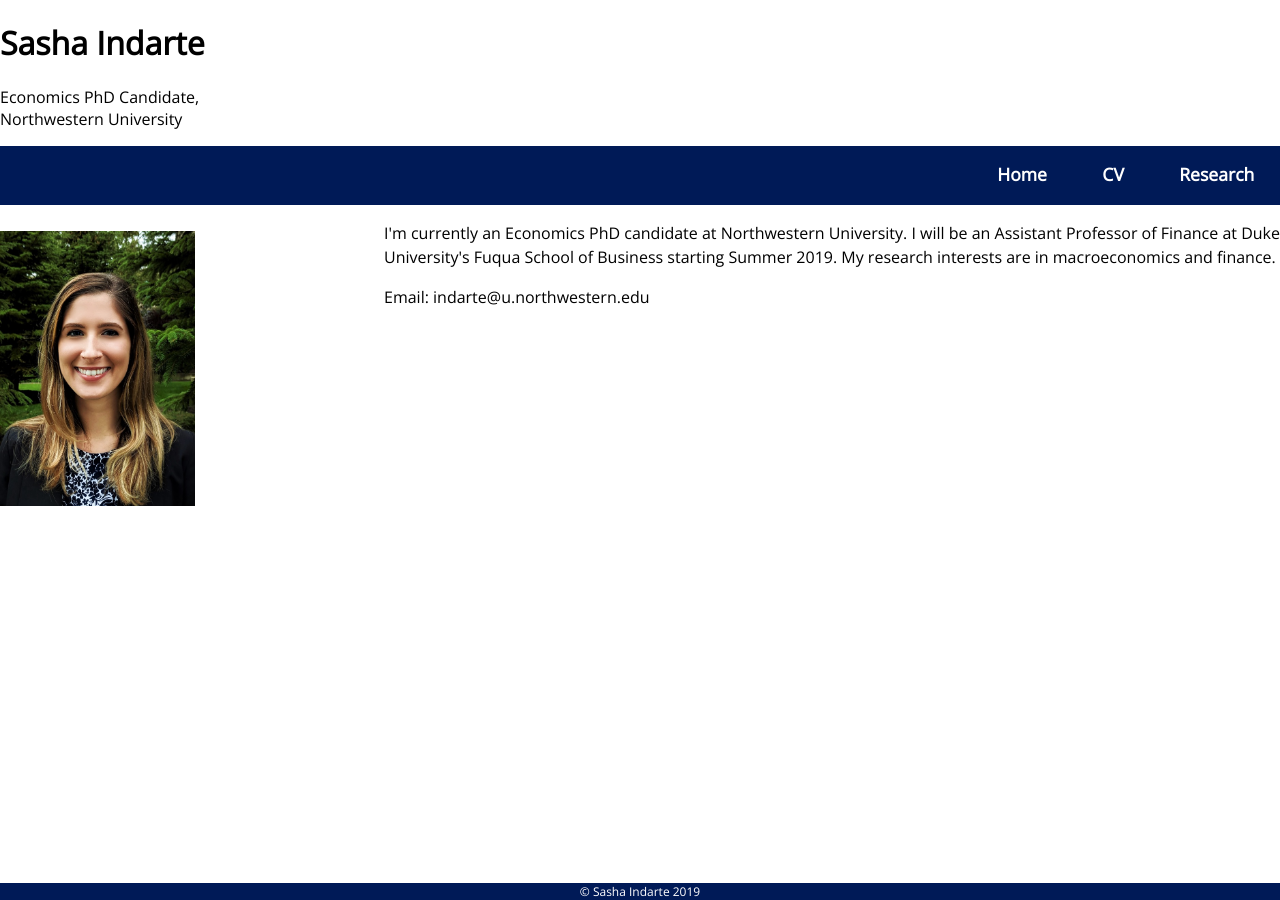
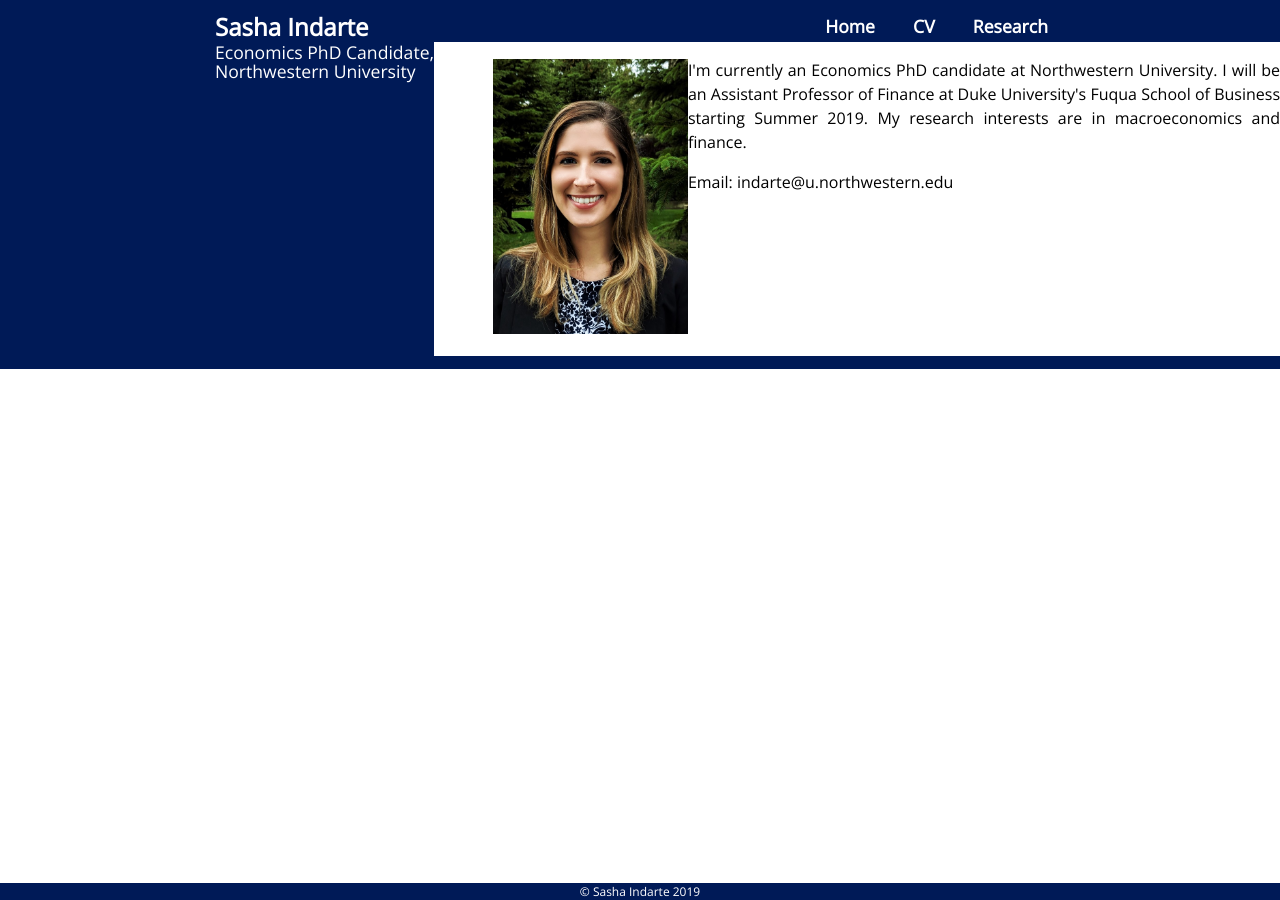
Before and after one commit to sashaindarte/sashaindarte.github.io, a Jekyll site: the page built from index.html, in a window 1280 px wide. Built offline with Jekyll 4.4.1, drawn with Linux system fonts in a browser that asks for light colours.

Commit message:
Update default.html
updated header

```diff
--- a/_layouts/default.html
+++ b/_layouts/default.html
@@ -9,12 +9,12 @@
 			<link rel="stylesheet" href="https://cdnjs.cloudflare.com/ajax/libs/font-awesome/4.7.0/css/font-awesome.min.css">
 		</head>
 		<body>
-			<div class="header">
-				<h1>Sasha Indarte</h1>
-				<p>Economics PhD Candidate,<br>Northwestern University</p>
-			</div>
-
 			<div class="navbar">
+				<div class="wrapper">
+					<a href="/" class="left"><h1>Sasha Indarte</h1>
+						<p>Economics PhD Candidate,</p>
+						<p>Northwestern University</p>
+					</a>
 				<a href="/" class="right">Home</a>
 				<a href="https://www.dropbox.com/s/usf0oop5bjy53ll/indarte_cv.pdf?raw=1" class="right">CV</a>
 				<a href="/research" class="right">Research</a>
```
